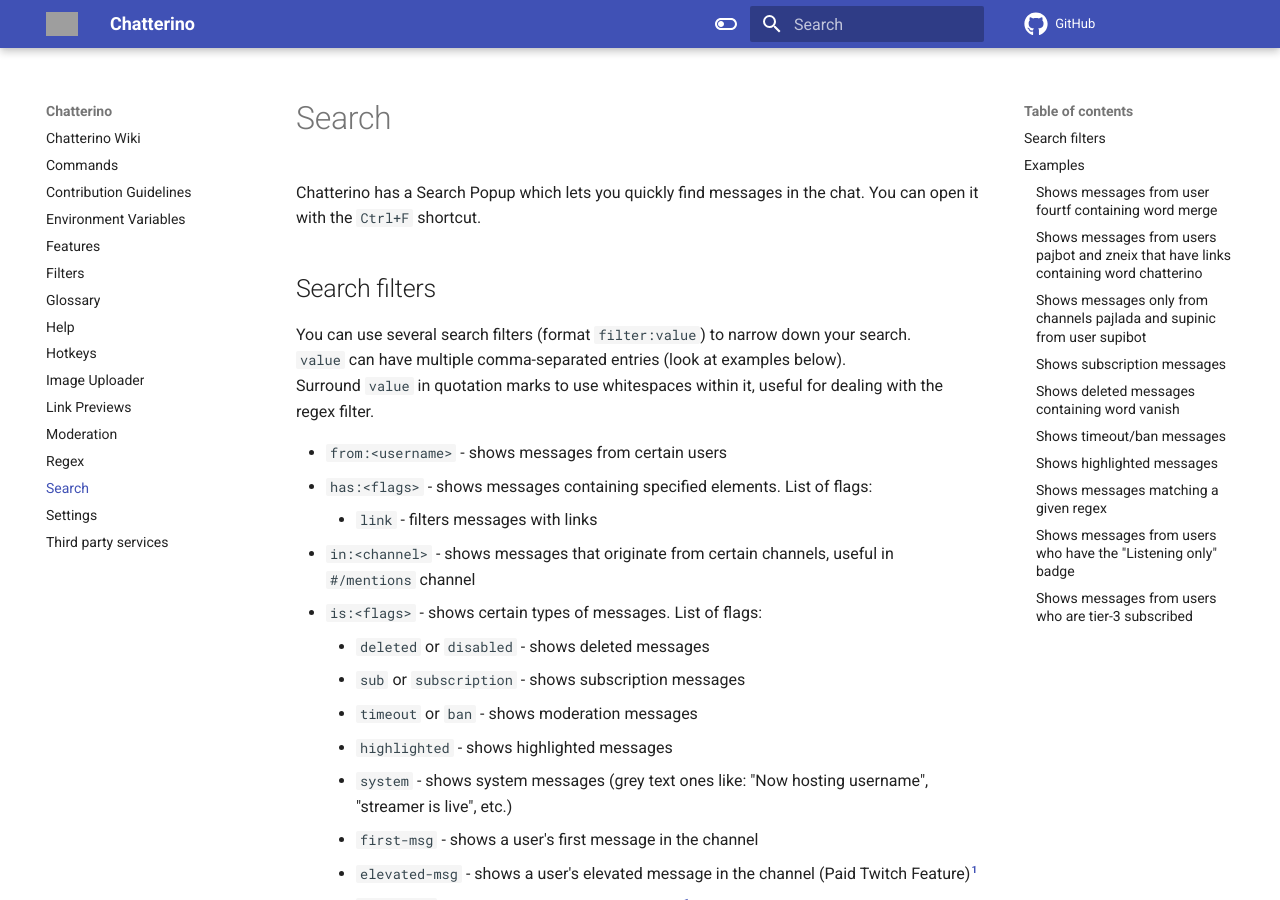
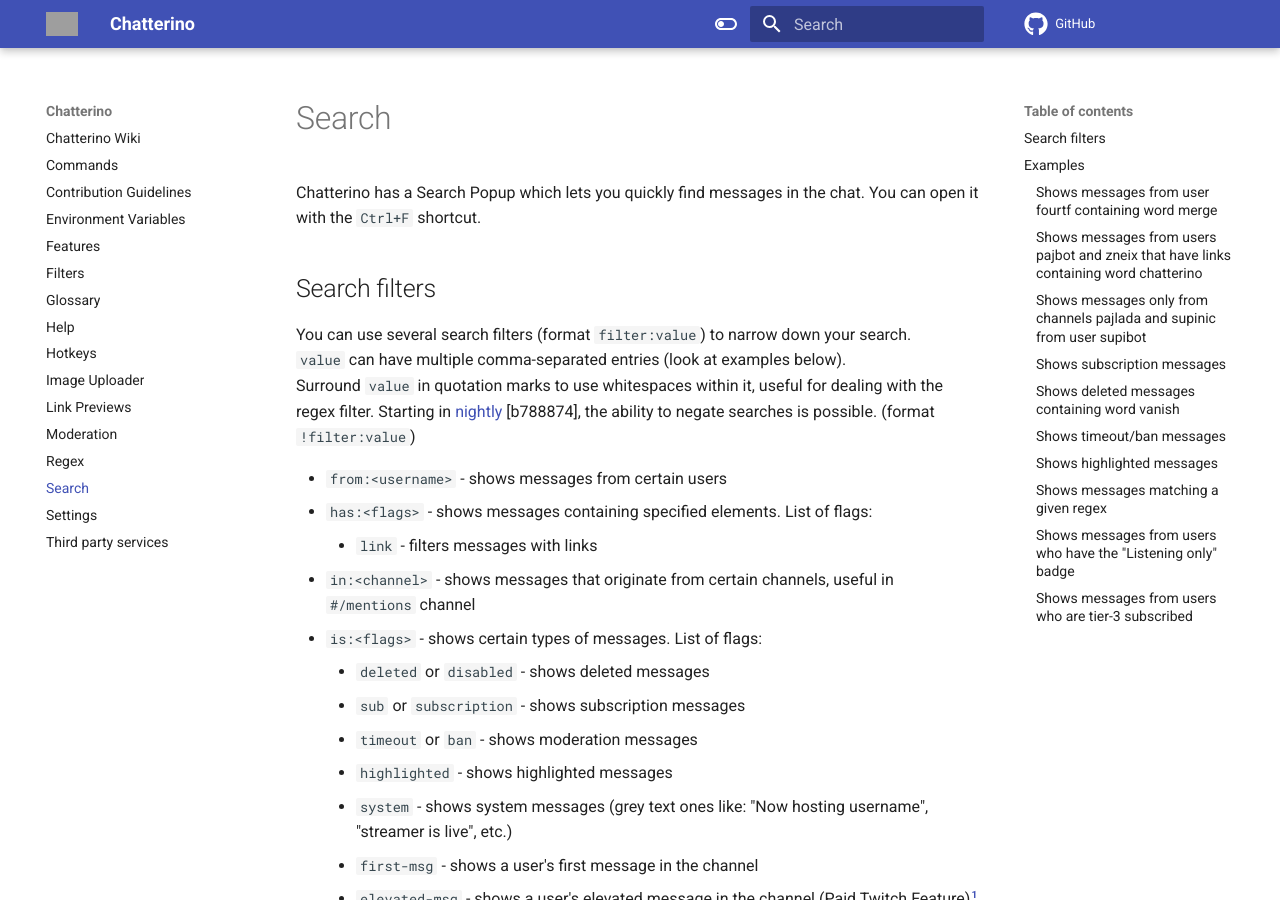
Before and after one commit to Chatterino/wiki, an MkDocs documentation site: the page built from docs/Search.md, in a window 1280 px wide and 900 px high. Built offline with MkDocs 1.6.1 and Material for MkDocs 9.7.7, drawn with Linux system fonts in a browser that asks for light colours; comment, search, counter and statistics services are not loaded; grey boxes are pictures that could not be loaded.

Commit message:
Add information

```diff
--- a/docs/Search.md
+++ b/docs/Search.md
@@ -7,6 +7,7 @@
 You can use several search filters (format `filter:value`) to narrow down your search.
 `value` can have multiple comma-separated entries (look at examples below).
 Surround `value` in quotation marks to use whitespaces within it, useful for dealing with the regex filter.
+Starting in [nightly][nightly] [b788874], the ability to negate searches is possible. (format `!filter:value`)
 
 - `from:<username>` - shows messages from certain users
 - `has:<flags>` - shows messages containing specified elements. List of flags:
@@ -71,4 +72,6 @@
 
 [^1]: Added in 2.4.0
 
+[b788874](https://github.com/Chatterino/chatterino2/commit/b788874)
+
 [nightly]: ../Help/#what-is-nightly-and-how-to-use-install-it
```
